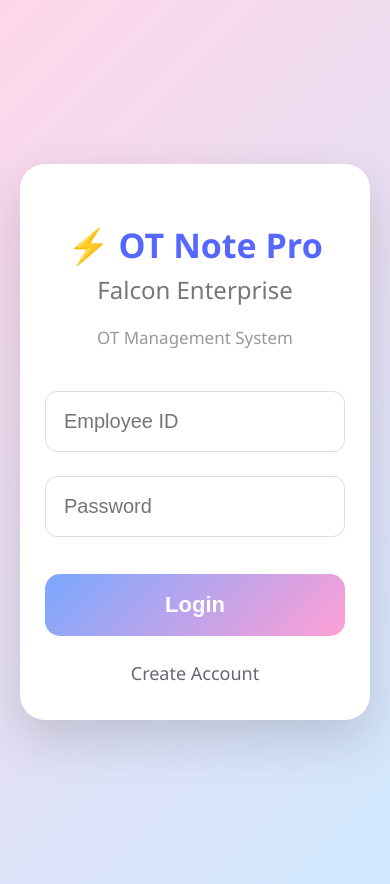
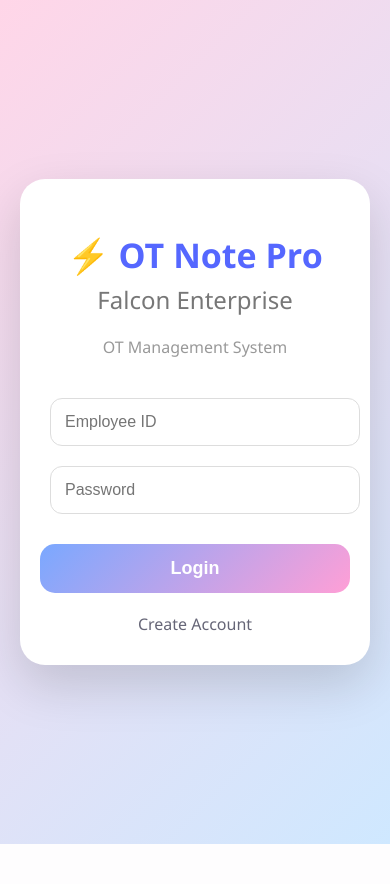
Before and after one commit to 02phuwanai-ops/OT_Note_Pro_Web, a Flask app: page / in a window 390 px wide. After the commit the page ends 844 px from the top, so only its background shows below. Run offline with Flask 3, Linux system fonts and the light colour scheme; parts of the project's set-up code (start-up, migrations or seed data) failed here and were passed over.

Commit message:
Add files via upload

```diff
--- a/static/style.css
+++ b/static/style.css
@@ -3,10 +3,14 @@
    Premium Mobile Style
 ================================= */
 
-
+html,
 body{
 
     margin:0;
+    padding:0;
+
+    width:100%;
+    height:100%;
 
     background:#F1F5F9;
 
@@ -18,6 +22,7 @@ body{
     color:#1E293B;
 
 }
+
 
 
 
@@ -775,16 +780,22 @@ tbody tr{
    Falcon Enterprise Login
 =========================== */
 
-
 .login-page{
 
-height:100vh;
+width:100%;
+
+min-height:100vh;
+
+padding:20px;
+
+box-sizing:border-box;
 
 display:flex;
 
 justify-content:center;
 
 align-items:center;
+
 
 
 background:
@@ -807,7 +818,9 @@ sans-serif;
 .login-card{
 
 
-width:380px;
+width:100%;
+
+max-width:420px;
 
 
 padding:40px;
@@ -1007,114 +1020,29 @@ cursor:pointer;
 
 }
 
-/* ===========================
-   Mobile Responsive
-=========================== */
+@media screen and (max-width:768px){
 
-@media (max-width:600px){
+    .login-card{
 
+        width:100%;
+        max-width:380px;
 
-.login-page{
-
-    padding:20px;
+        padding:30px 20px;
 
     }
 
+    .login-card h1{
 
-.login-card{
-
-
-    width:100%;
-
-    max-width:420px;
-
-
-    padding:35px 25px;
-
-
-    border-radius:25px;
-
+        font-size:34px;
 
     }
 
+    .login-card input,
+    .login-btn{
 
-.login-card h1{
-
-
-    font-size:34px;
-
+        width:100%;
+        box-sizing:border-box;
 
     }
 
-
-.login-card h2{
-
-
-    font-size:24px;
-
-
 }
-
-
-.login-card p{
-
-
-    font-size:17px;
-
-}
-
-
-
-.login-card input{
-
-
-    width:100%;
-
-    box-sizing:border-box;
-
-
-    padding:18px;
-
-
-    margin:12px 0;
-
-
-    font-size:20px;
-
-
-}
-
-
-
-.login-btn{
-
-
-    width:100%;
-
-
-    padding:18px;
-
-
-    font-size:22px;
-
-
-    margin-top:25px;
-
-
-}
-
-
-
-.login-card a{
-
-
-    font-size:18px;
-
-
-    margin-top:25px;
-
-
-}
-
-
-}
```
Lines whose indentation alone changed are shown as unchanged.
